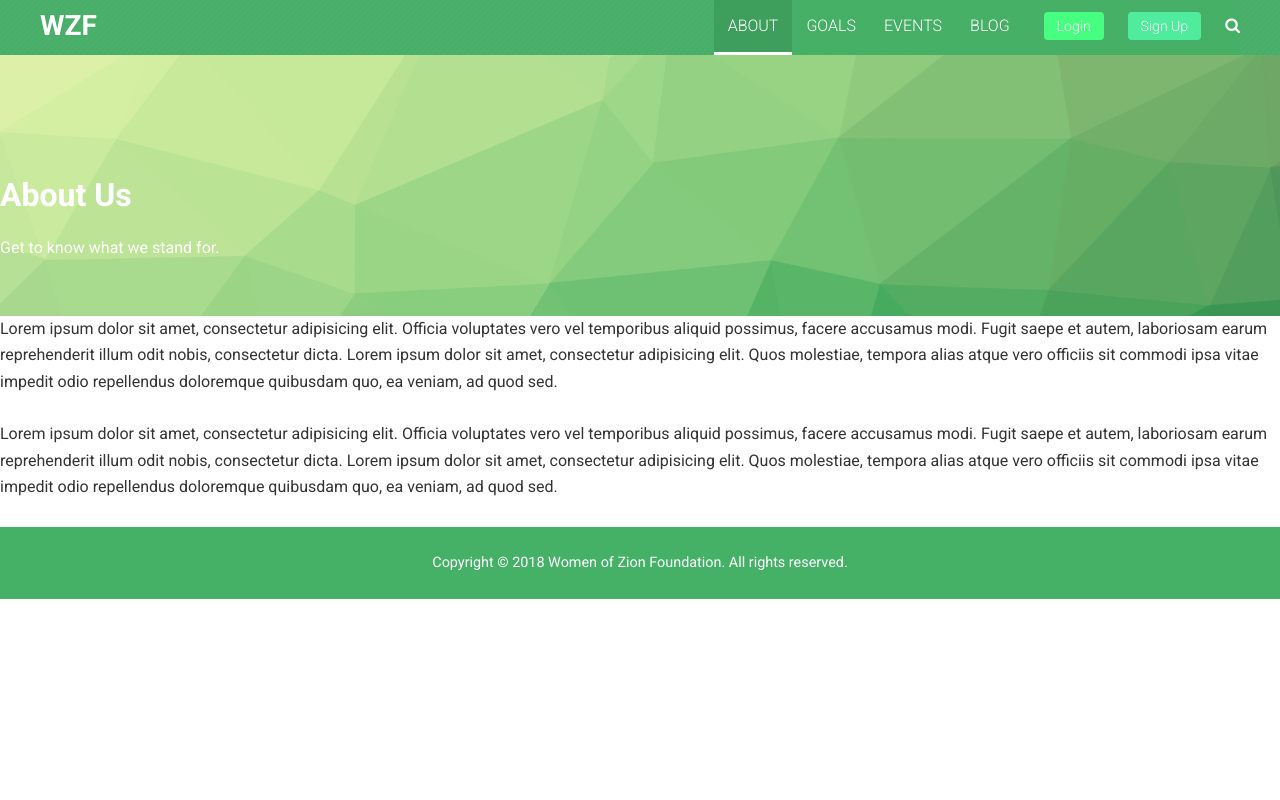
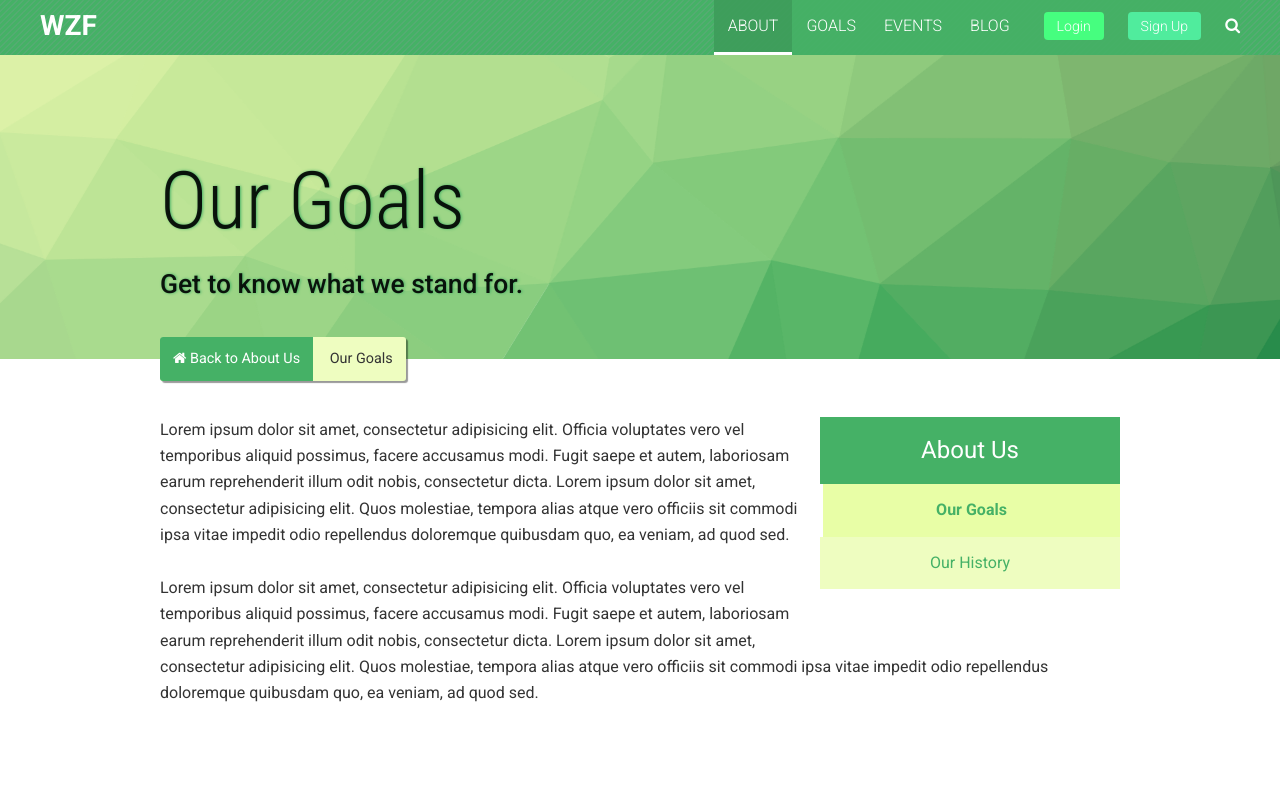
Before and after one commit to adjeteyboy/WOZ, a website: page app/interior-page.html in a window 1280 px wide. Shown: the top 800 px of the page. Drawn offline with Linux system fonts and the light colour scheme.

Commit message:
Completed pageLinks bar

```diff
--- a/app/assets/styles/base/_global.css
+++ b/app/assets/styles/base/_global.css
@@ -64,3 +64,12 @@ a:hover {
     display: inline-block;
   }
 }
+
+.min-list {
+  padding: 0;
+  margin: 0;
+}
+
+.min-list li {
+  list-style: none;
+}
--- a/app/assets/styles/base/_variables.css
+++ b/app/assets/styles/base/_variables.css
@@ -1,2 +1,4 @@
 $mainGreen: #45b166;
 $mainCream: #eefdc0;
+$blackText: #000000e6;
+$lightBeige: #eefdc0;
--- /dev/null
+++ b/app/assets/styles/modules/_metabox.css
@@ -0,0 +1,38 @@
+.metabox {
+  padding: 10px 13px;
+  background-color: $lightBeige;
+  display: inline-block;
+  margin-bottom: 30px;
+  padding: 0;
+  font-size: .9rem;
+  font-weight: normal;
+  border-radius: 3px;
+  box-shadow: 2px 2px 1px rgba(0,0,0, .4);
+
+  &-home-link {
+    text-decoration: none;
+    background-color: $mainGreen;
+    display: inline-block;
+    padding: 10px 13px;
+    color: #fff;
+    border-radius: 3px 0 0 3px;
+
+    &:hover {
+      background-color: #3c9256;
+    }
+  }
+
+  &__main {
+    padding: 10px 13px;
+  }
+
+  & p {
+    margin: 0;
+  }
+
+  &-push-up {
+    position: absolute;
+    top: 0;
+    transform: translateY(-50%);
+  }
+}
--- a/app/assets/styles/modules/_page-banner.css
+++ b/app/assets/styles/modules/_page-banner.css
@@ -63,7 +63,35 @@
   }
 
   &__content {
-    color: #fff;
+    color: $blackText;
     position: relative;
   }
+
+  &__heading {
+    font-family: 'Roboto Condensed', sans-serif;
+    font-size: 3.6rem;
+    margin: 0 0 1rem 0;
+    font-weight: 300;
+    text-shadow: #45b166 1px 0 3px;
+
+    @media(min-width: 530px) {
+      font-size: 5rem;
+    }
+  }
+
+  &__desc {
+    font-size: 1.2rem;
+    font-weight: 500;
+    padding-bottom: 1.5rem;
+    text-shadow: #45b166 1px 0 3px;
+
+    & p {
+      margin: 0;
+    }
+
+    @media(min-width: 530px) {
+      line-height: 1.3;
+      font-size: 1.65rem;
+    }
+  }
 }
--- /dev/null
+++ b/app/assets/styles/modules/_page-links.css
@@ -0,0 +1,39 @@
+.page-links {
+  position: relative;
+  background-color: $lightBeige;
+  z-index: 1;
+  margin: 0 0 40px 0;
+
+  @media(min-width: 767px) {
+    width: 300px;
+    float: right;
+    margin: 0 0 40px 20px;
+  }
+
+  &__active, & .current_page_item {
+    font-weight: bold;
+    background-color: #e8fea6;
+    border-left: 3px solid white;
+  }
+
+  &__title {
+    background-color: $mainGreen;
+    text-align: center;
+    margin: 0;
+    padding: 20px 0;
+    font-weight: normal;
+
+    & a {
+      text-decoration: none;
+      color: #fff;
+    }
+  }
+
+  & li a {
+    text-decoration: none;
+    text-align: center;
+    display: block;
+    padding: 17px 10px;
+    color: $mainGreen;
+  }
+}
--- /dev/null
+++ b/app/assets/styles/modules/_page-section.css
@@ -0,0 +1,10 @@
+.page-section {
+  position: relative;
+  padding-top: 1.6rem;
+  padding-bottom: 1.6rem;
+
+  @media(min-width: 530px) {
+    padding-top: 3.6rem;
+    padding-bottom: 3.6rem;
+  }
+}
--- a/app/assets/styles/modules/_wrapper.css
+++ b/app/assets/styles/modules/_wrapper.css
@@ -2,4 +2,8 @@
   max-width: 1200px;
   margin-right: auto;
   margin-left: auto;
+
+  &--narrow {
+    max-width: 960px;
+  }
 }
--- a/app/assets/styles/styles.css
+++ b/app/assets/styles/styles.css
@@ -9,4 +9,7 @@
 @import '/modules/_headline';
 @import '/modules/_btn';
 @import '/modules/_blog-section';
+@import '/modules/_page-section';
+@import '/modules/_metabox';
+@import '/modules/_page-links';
 @import '/modules/_site-footer';
--- a/app/interior-page.html
+++ b/app/interior-page.html
@@ -46,12 +46,29 @@
 
   <div class="page-banner__interior">
     <div class="page-banner__img"></div>
-    <div class="page-banner__content">
-      <h1 class="page-banner__heading">About Us</h1>
-      <p class="page-banner__desc">Get to know what we stand for.</p>
+    <div class="page-banner__content container wrapper wrapper--narrow">
+      <h1 class="page-banner__heading">Our Goals</h1>
+      <div class="page-banner__desc">
+        <p>Get to know what we stand for.</p>
+      </div>
     </div>
   </div>
-  <div class="page-section">
+  <div class="page-section container wrapper wrapper--narrow">
+    <div class="metabox metabox-push-up">
+      <p>
+        <a href="#" class="metabox-home-link">
+          <i class="fa fa-home" aria-hidden="true"></i> Back to About Us
+        </a>
+        <span class="metabox__main">Our Goals</span>
+      </p>
+    </div>
+    <div class="page-links">
+      <h2 class="page-links__title"><a href="#">About Us</a></h2>
+      <ul class="min-list">
+        <li class="current_page_item"><a href="#">Our Goals</a></li>
+        <li><a href="#">Our History</a></li>
+      </ul>
+    </div>
     <div class="generic-content">
       <p>Lorem ipsum dolor sit amet, consectetur adipisicing elit. Officia voluptates vero vel temporibus aliquid possimus, facere accusamus modi. Fugit saepe et autem, laboriosam earum reprehenderit illum odit nobis, consectetur dicta. Lorem ipsum dolor sit amet, consectetur adipisicing elit. Quos molestiae, tempora alias atque vero officiis sit commodi ipsa vitae impedit odio repellendus doloremque quibusdam quo, ea veniam, ad quod sed.</p>
       <p>Lorem ipsum dolor sit amet, consectetur adipisicing elit. Officia voluptates vero vel temporibus aliquid possimus, facere accusamus modi. Fugit saepe et autem, laboriosam earum reprehenderit illum odit nobis, consectetur dicta. Lorem ipsum dolor sit amet, consectetur adipisicing elit. Quos molestiae, tempora alias atque vero officiis sit commodi ipsa vitae impedit odio repellendus doloremque quibusdam quo, ea veniam, ad quod sed.</p>
--- a/app/temp/styles/styles.css
+++ b/app/temp/styles/styles.css
@@ -409,11 +409,21 @@ a:hover {
     display: inline-block
 }
   }
+.min-list {
+  padding: 0;
+  margin: 0;
+}
+.min-list li {
+  list-style: none;
+}
 .wrapper {
   max-width: 1200px;
   margin-right: auto;
   margin-left: auto;
 }
+.wrapper--narrow {
+    max-width: 960px;
+  }
 .site-header {
   position: relative;
   padding: 0;
@@ -614,9 +624,36 @@ a:hover {
     background-size: cover;
   }
 .page-banner__content {
-    color: #fff;
+    color: #000000e6;
     position: relative;
   }
+.page-banner__heading {
+    font-family: 'Roboto Condensed', sans-serif;
+    font-size: 3.6rem;
+    margin: 0 0 1rem 0;
+    font-weight: 300;
+    text-shadow: #45b166 1px 0 3px;
+  }
+@media(min-width: 530px) {
+.page-banner__heading {
+      font-size: 5rem
+  }
+    }
+.page-banner__desc {
+    font-size: 1.2rem;
+    font-weight: 500;
+    padding-bottom: 1.5rem;
+    text-shadow: #45b166 1px 0 3px;
+  }
+.page-banner__desc p {
+      margin: 0;
+    }
+@media(min-width: 530px) {
+.page-banner__desc {
+      line-height: 1.3;
+      font-size: 1.65rem
+  }
+    }
 .page-events {
   padding: 50px 40px;
   background-color: #fff;
@@ -831,6 +868,88 @@ a:hover {
       text-decoration: underline;
       cursor: pointer;
     }
+.page-section {
+  position: relative;
+  padding-top: 1.6rem;
+  padding-bottom: 1.6rem;
+}
+@media(min-width: 530px) {
+.page-section {
+    padding-top: 3.6rem;
+    padding-bottom: 3.6rem
+}
+  }
+.metabox {
+  padding: 10px 13px;
+  background-color: #eefdc0;
+  display: inline-block;
+  margin-bottom: 30px;
+  padding: 0;
+  font-size: .9rem;
+  font-weight: normal;
+  border-radius: 3px;
+  -webkit-box-shadow: 2px 2px 1px rgba(0,0,0, .4);
+          box-shadow: 2px 2px 1px rgba(0,0,0, .4);
+}
+.metabox-home-link {
+    text-decoration: none;
+    background-color: #45b166;
+    display: inline-block;
+    padding: 10px 13px;
+    color: #fff;
+    border-radius: 3px 0 0 3px;
+  }
+.metabox-home-link:hover {
+      background-color: #3c9256;
+    }
+.metabox__main {
+    padding: 10px 13px;
+  }
+.metabox p {
+    margin: 0;
+  }
+.metabox-push-up {
+    position: absolute;
+    top: 0;
+    -webkit-transform: translateY(-50%);
+            transform: translateY(-50%);
+  }
+.page-links {
+  position: relative;
+  background-color: #eefdc0;
+  z-index: 1;
+  margin: 0 0 40px 0;
+}
+@media(min-width: 767px) {
+.page-links {
+    width: 300px;
+    float: right;
+    margin: 0 0 40px 20px
+}
+  }
+.page-links__active, .page-links .current_page_item {
+    font-weight: bold;
+    background-color: #e8fea6;
+    border-left: 3px solid white;
+  }
+.page-links__title {
+    background-color: #45b166;
+    text-align: center;
+    margin: 0;
+    padding: 20px 0;
+    font-weight: normal;
+  }
+.page-links__title a {
+      text-decoration: none;
+      color: #fff;
+    }
+.page-links li a {
+    text-decoration: none;
+    text-align: center;
+    display: block;
+    padding: 17px 10px;
+    color: #45b166;
+  }
 .site-footer {
   background-color: #45b166;
   color: #fff;
```
